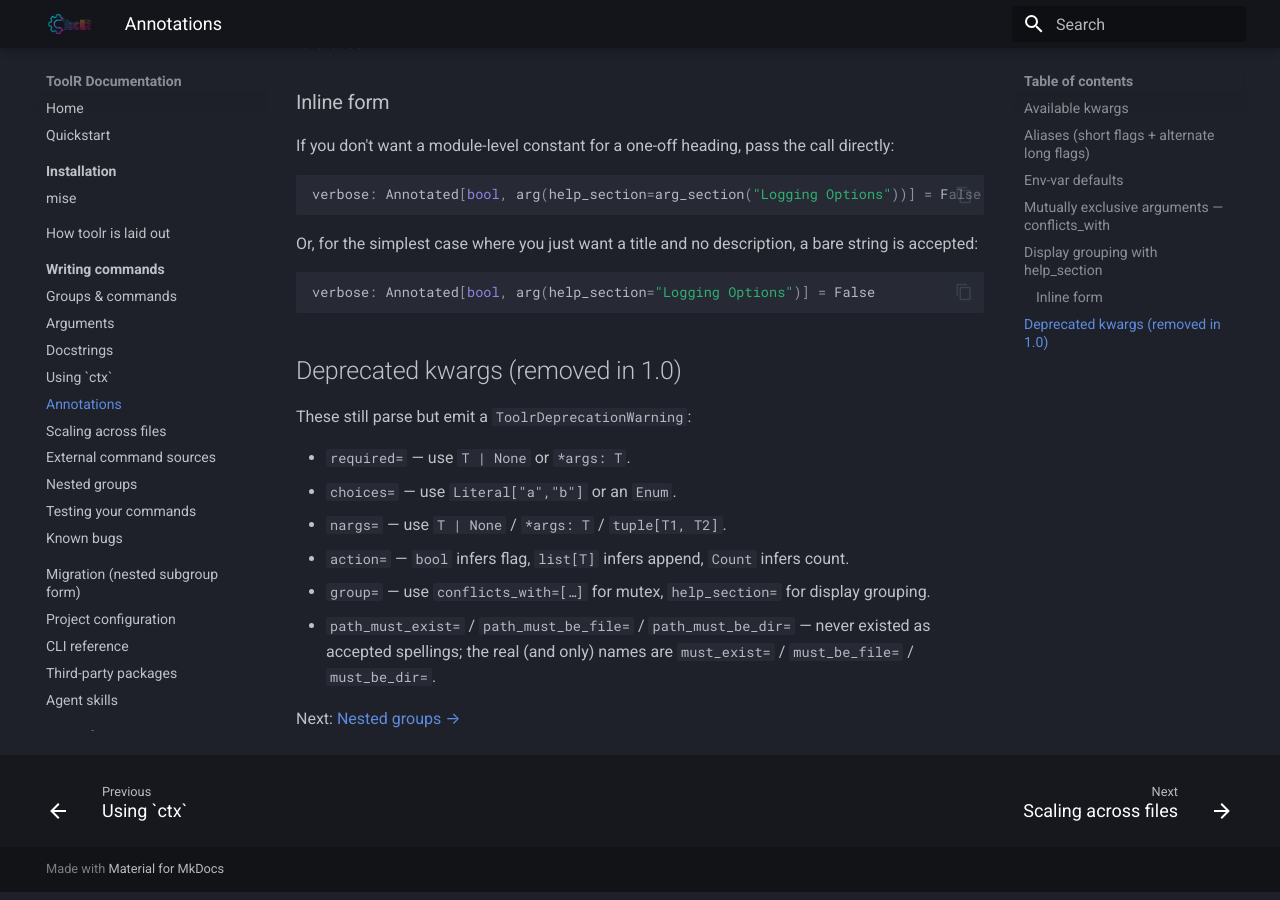
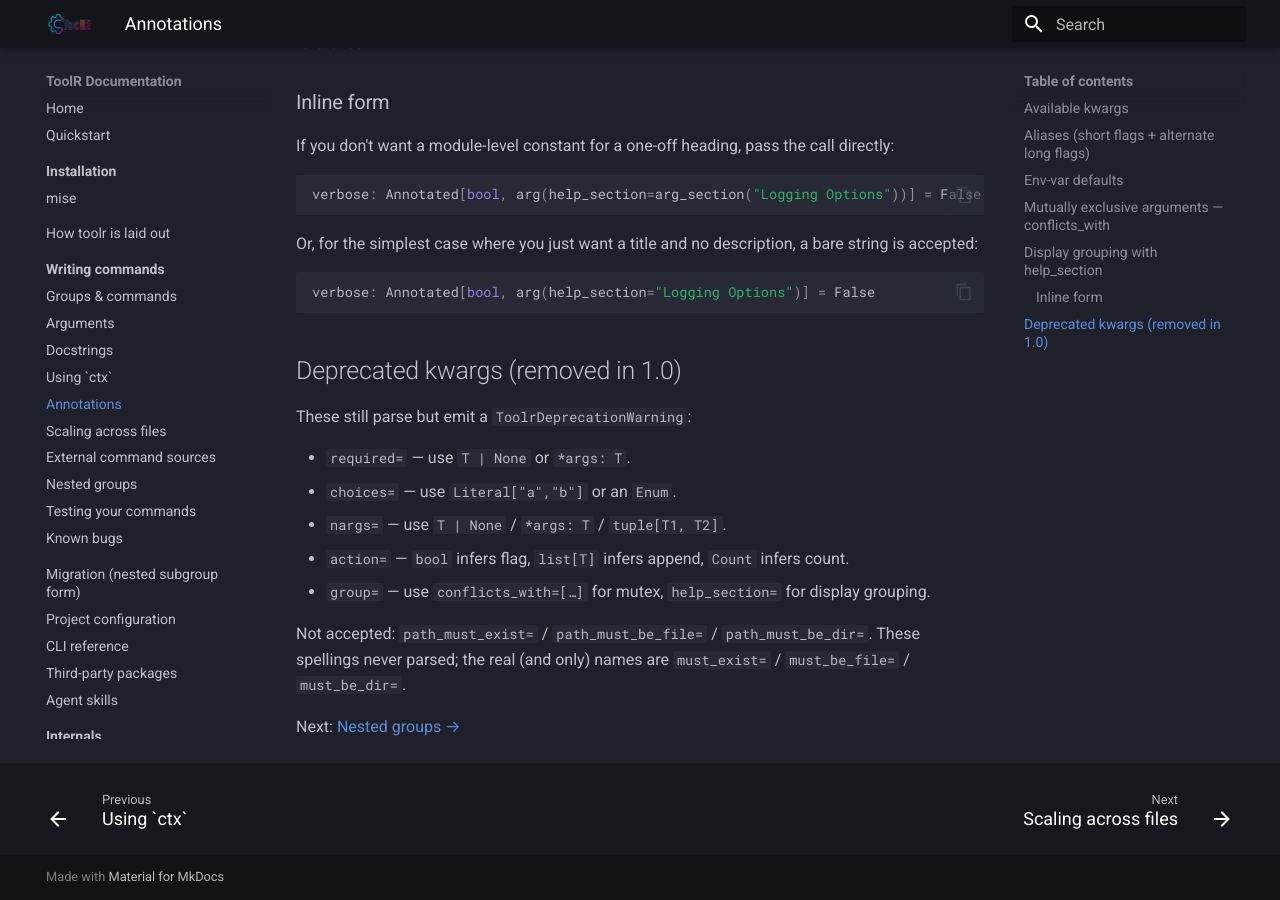
Before and after one commit to s0undt3ch/ToolR, an MkDocs documentation site: the page built from docs/writing-commands/annotations.md, in a window 1280 px wide and 900 px high, scrolled down 2760 px. Built offline with MkDocs 1.6.1 and Material for MkDocs 9.7.7, drawn with Linux system fonts in a browser that asks for light colours.

Commit message:
docs: separate never-accepted path_must_* spellings from deprecated kwargs
Also say it is the consuming project's manifest build that fails on duplicate plugin commands.

```diff
--- a/docs/writing-commands/annotations.md
+++ b/docs/writing-commands/annotations.md
@@ -143,8 +143,9 @@
 - `nargs=` — use `T | None` / `*args: T` / `tuple[T1, T2]`.
 - `action=` — `bool` infers flag, `list[T]` infers append, `Count` infers count.
 - `group=` — use `conflicts_with=[…]` for mutex, `help_section=` for display grouping.
-- `path_must_exist=` / `path_must_be_file=` / `path_must_be_dir=` —
-  never existed as accepted spellings; the real (and only) names are
-  `must_exist=` / `must_be_file=` / `must_be_dir=`.
+
+Not accepted: `path_must_exist=` / `path_must_be_file=` /
+`path_must_be_dir=`. These spellings never parsed; the real (and only)
+names are `must_exist=` / `must_be_file=` / `must_be_dir=`.
 
 Next: [Nested groups →](nesting.md)
```
Also changed, not shown: skills/toolr-command-packaging/SKILL.md (+1 -1 lines).
